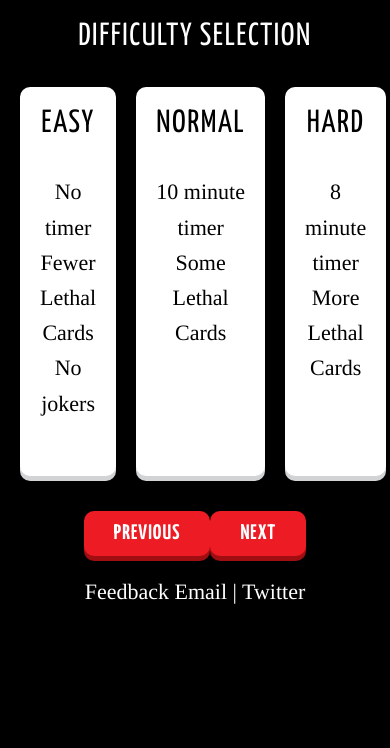
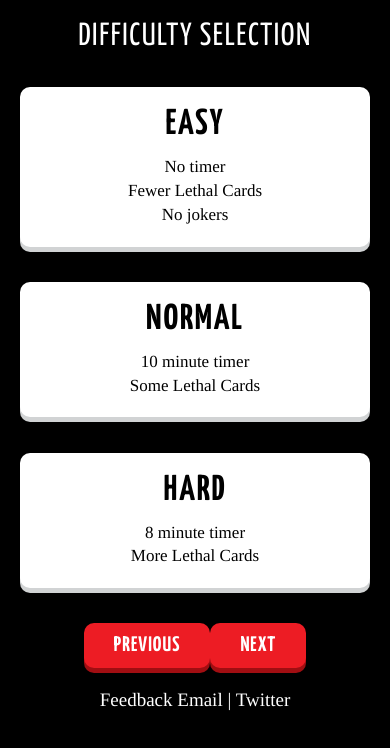
Before and after one commit to agpreynolds/DeadDrop, a React (Create React App) app: page /timer in a window 390 px wide. Both pictures are taken after a click on the button "NEXT". Shown: the top 748 px of the page. Built offline with nearby package versions, Linux system fonts and the light colour scheme.

Commit message:
Add first set of mobile-specific styling

```diff
--- a/src/styles/App.css
+++ b/src/styles/App.css
@@ -48,6 +48,10 @@ body {
   -webkit-font-smoothing: antialiased;
   -moz-osx-font-smoothing: grayscale;
   text-rendering: optimizeLegibility; }
+  @media (max-width: 599px) {
+    body {
+      font-size: 1.9rem;
+      line-height: 1.5; } }
 
 h1, h2, h3, p, ul, ol, form, table, blockquote {
   margin-bottom: 3.52rem; }
@@ -119,9 +123,6 @@ input[type="submit"] {
   width: 100%;
   padding: 10px 16px;
   margin-bottom: 1.76rem; }
-  input:hover,
-  .button:hover,
-  button:hover,
   input:focus, .button:focus,
   button:focus {
     outline: none; }
@@ -167,7 +168,8 @@ input[type="submit"] {
   box-shadow: 0 5px 0 0 #a10e12;
   position: relative;
   text-align: center;
-  min-height: 45px; }
+  min-height: 45px;
+  cursor: pointer; }
   .button:focus,
   a.button:focus,
   button:focus,
@@ -333,15 +335,27 @@ input[type="submit"].button--white {
     .subscribe-form {
       padding: 0 70px; } }
 
+@media (min-width: 600px) {
   .difficulty-select {
     display: grid;
     grid-template-columns: repeat(3, 1fr);
-  grid-column-gap: 20px; }
+    grid-column-gap: 20px; } }
 
 .difficulty {
   position: relative;
   top: 0;
   cursor: pointer;
+  margin-bottom: 3.52rem; }
+  .difficulty h2 {
+    font-size: 3.6rem;
+    font-weight: 700;
+    margin-bottom: 12px; }
+  .difficulty ul {
+    font-size: 1.7rem;
+    line-height: 1.4;
+    margin: 0; }
+  @media (min-width: 600px) {
+    .difficulty {
       -webkit-transition: top 0.2s ease-in-out 0s;
       -moz-transition: top 0.2s ease-in-out 0s;
       -o-transition: top 0.2s ease-in-out 0s;
@@ -349,6 +363,12 @@ input[type="submit"].button--white {
       .difficulty:hover,
       .difficulty.selected {
         top: -10px; }
+      .difficulty h2 {
+        font-size: 5rem;
+        font-weight: 700;
+        margin-bottom: 1.76rem; }
+      .difficulty ul {
+        margin-bottom: 1.76rem; } }
 
 .timer-countdown {
   margin-top: 175px;
--- a/src/styles/base/_typography.scss
+++ b/src/styles/base/_typography.scss
@@ -8,6 +8,7 @@ $yanone-font-stack: "Yanone Kaffeesatz", "Raleway", "Helvetica Neue", Helvetica,
 $orbitron-font-stack: "Orbitron", "Raleway", "Helvetica Neue", Helvetica, Arial, sans-serif;
 
 $base-font-size: 2.2rem;
+$base-font-size-mobile: 1.9rem;
 $small-font-size:  1.7rem;
 $leading: 1.6;
 
@@ -34,6 +35,11 @@ body{
 	-webkit-font-smoothing: antialiased;
     -moz-osx-font-smoothing: grayscale;
     text-rendering: optimizeLegibility;
+
+    @include mobile-media {
+	    font-size: $base-font-size-mobile;
+	    line-height: 1.5;
+    }
 }
 
 h1,h2,h3,p,ul,ol,form,table,blockquote{
--- a/src/styles/components/_buttons.scss
+++ b/src/styles/components/_buttons.scss
@@ -16,6 +16,7 @@ input[type="submit"]{
 	position: relative;
 	text-align: center;
 	min-height: 45px;
+	cursor: pointer;
 
 	&:focus{
 		box-shadow: 0 0 0 0 $red-dark;
--- a/src/styles/components/_inputs.scss
+++ b/src/styles/components/_inputs.scss
@@ -12,7 +12,6 @@ input{
 	padding: 10px 16px;
 	margin-bottom: $text-spacing-half;
 
-	&:hover,
 	&:focus{
 		outline: none;
 	}
--- a/src/styles/templates/_timer.scss
+++ b/src/styles/templates/_timer.scss
@@ -1,20 +1,47 @@
 // Difficulty select
 .difficulty-select{
+	@include desktop-media {
 		display: grid;
 		grid-template-columns: repeat( 3, 1fr );
 		grid-column-gap: 20px;
+    }
 }
 
 .difficulty{
 	position: relative;
 	top: 0;
 	cursor: pointer;
+	margin-bottom: $text-spacing;
 
+	h2{
+		font-size: 3.6rem;
+		font-weight: $bold;
+		margin-bottom: 12px;
+	}
+
+	ul{
+		font-size: $small-font-size;
+		line-height: 1.4;
+		margin: 0;
+	}
+
+	@include desktop-media {
 		@include single-transition( top, 0.2s, ease-in-out, 0s );
 
 		&:hover,
 		&.selected{
 			top: -10px;
+		}
+
+		h2{
+			font-size: 5rem;
+			font-weight: $bold;
+			margin-bottom: $text-spacing-half;
+		}
+
+		ul{
+			margin-bottom: $text-spacing-half;
+		}
 	}
 }
 
```
Also changed, not shown: src/styles/base/_variables.scss (+7 -0 lines). Lines whose indentation alone changed are shown as unchanged.
